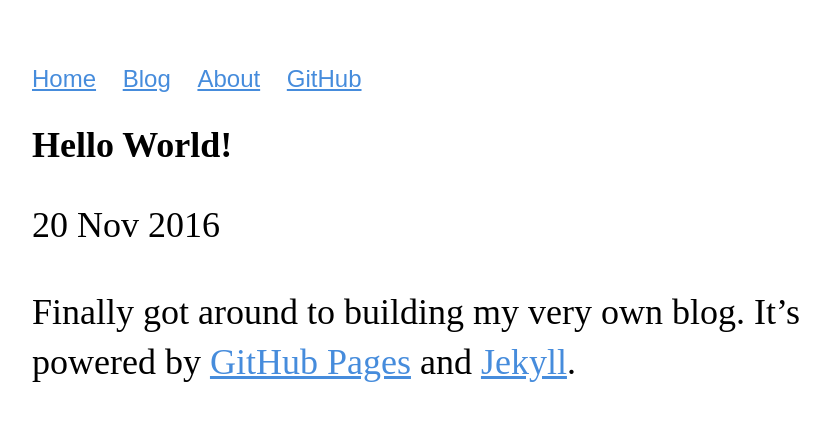
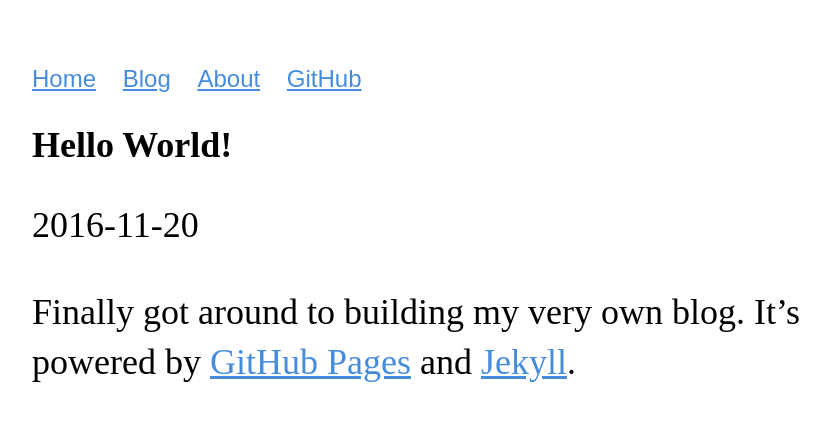
Before and after one commit to georgeperez/titanpointe.org, a Jekyll site: the page built from _posts/2016-11-20-website-launched.md, in a window 1280 px wide. Shown: the top 421 px of the page, without its empty margins (160-990 px from the left). Built offline with Jekyll 4.4.1, drawn with Linux system fonts in a browser that asks for light colours.

Commit message:
Quite possibly magic in the making

```diff
--- a/_layouts/post.html
+++ b/_layouts/post.html
@@ -2,7 +2,7 @@
 layout: default
 ---
 <h2>{{ page.title }}</h2>
-<p class="meta">{{ page.date | date_to_string }}</p>
+<p class="meta">{{ page.date | date:"%Y-%m-%d" }}</p>
 
 <div class="post">
   {{ content }}
```
